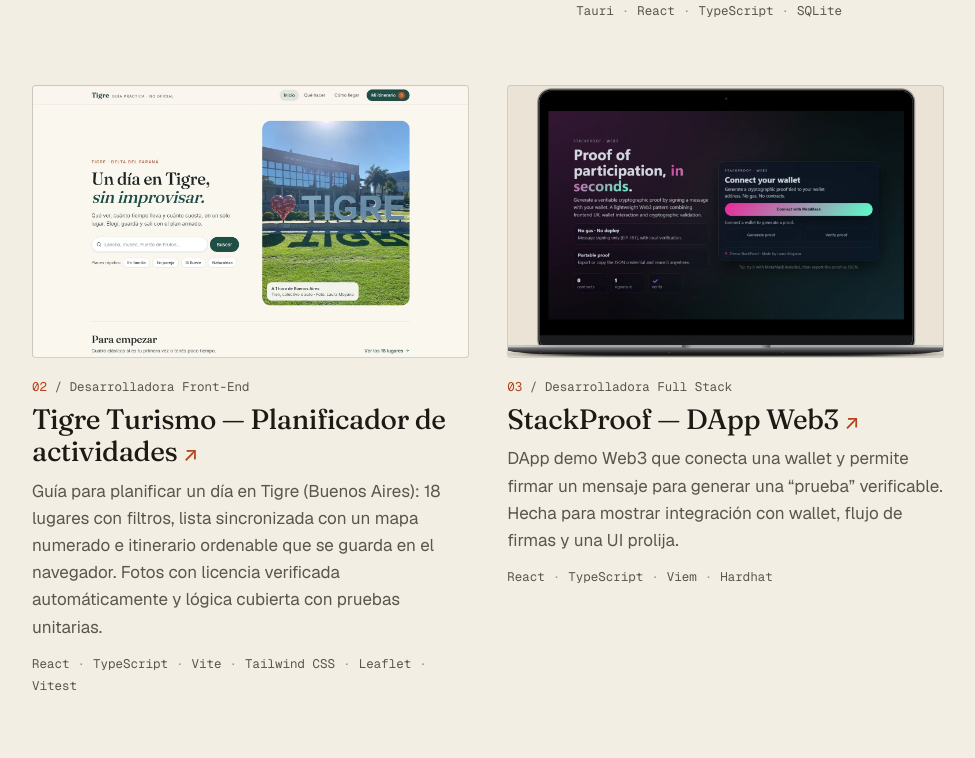
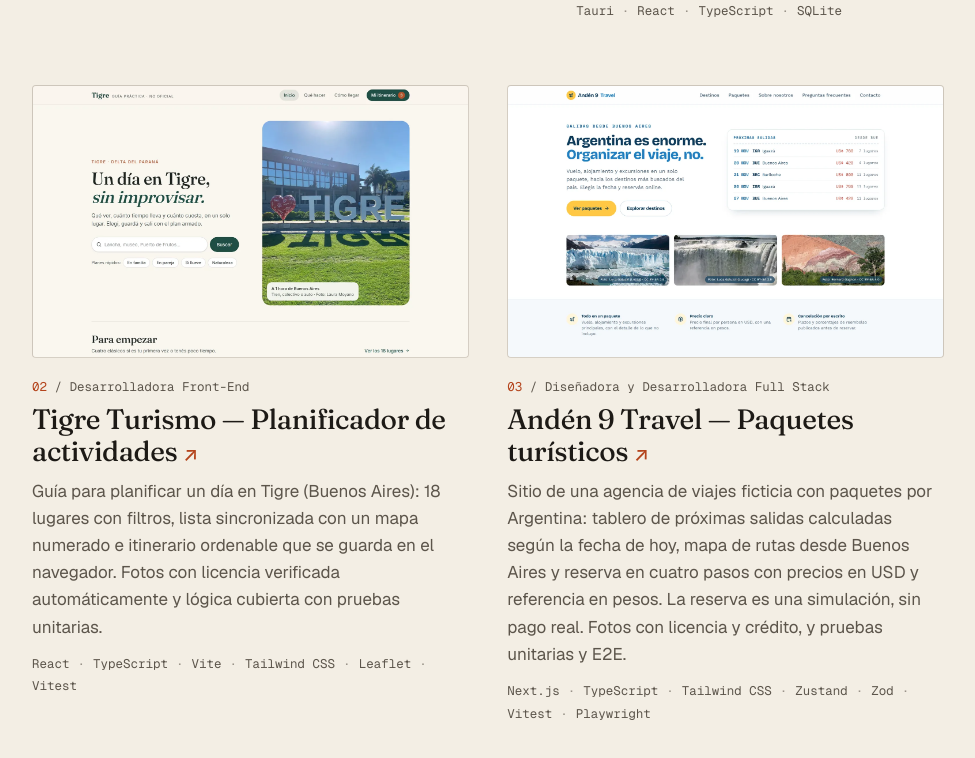
Before and after one commit to Laura-M-stack/laura-moyano-portfolio, a React (Vite) app: page / in a window 1280 px wide. Shown: the part 4896-5654 px from the top of the page, without its empty margins (268-1243 px from the left). Built offline with nearby package versions, Linux system fonts and the light colour scheme.

Commit message:
Agregar Andén 9 Travel a la sección de proyectos

```diff
--- a/src/data/profile.ts
+++ b/src/data/profile.ts
@@ -85,6 +85,12 @@ export const projects: ProjectEntry[] = [
     tech: ['React', 'TypeScript', 'Vite', 'Tailwind CSS', 'Leaflet', 'Vitest']
   },
   {
+    id: 'anden9-travel',
+    link: 'https://anden9-travel.vercel.app/',
+    image: 'projects/anden9-travel.webp',
+    tech: ['Next.js', 'TypeScript', 'Tailwind CSS', 'Zustand', 'Zod', 'Vitest', 'Playwright']
+  },
+  {
     id: 'stackproof',
     link: 'https://laura-m-stack.github.io/stackproof/',
     image: 'projects/stackproof.webp',
--- a/src/i18n.ts
+++ b/src/i18n.ts
@@ -213,6 +213,12 @@ export const translations = {
                 role: 'Front-End Developer',
                 description:
                     'Planner for a day in Tigre (Buenos Aires): 18 places with filters, a list synced to a numbered map and a reorderable itinerary saved in the browser. Photo licenses are verified automatically and the logic is covered by unit tests.'
+            },
+            'anden9-travel': {
+                name: 'Andén 9 Travel — Tour Packages Demo',
+                role: 'Designer & Full Stack Developer',
+                description:
+                    'Site for a fictional travel agency selling packages across Argentina: a departures board calculated from today\'s date, a route map from Buenos Aires and a four-step booking flow with prices in USD and a peso reference. Booking is a simulation, with no real payment. Licensed photos with credits, plus unit and E2E tests.'
             },
             'stackproof': {
                 name: 'StackProof — Web3 DApp',
@@ -494,6 +500,12 @@ export const translations = {
                 description:
                     'Guía para planificar un día en Tigre (Buenos Aires): 18 lugares con filtros, lista sincronizada con un mapa numerado e itinerario ordenable que se guarda en el navegador. Fotos con licencia verificada automáticamente y lógica cubierta con pruebas unitarias.'
             },
+            'anden9-travel': {
+                name: 'Andén 9 Travel — Paquetes turísticos',
+                role: 'Diseñadora y Desarrolladora Full Stack',
+                description:
+                    'Sitio de una agencia de viajes ficticia con paquetes por Argentina: tablero de próximas salidas calculadas según la fecha de hoy, mapa de rutas desde Buenos Aires y reserva en cuatro pasos con precios en USD y referencia en pesos. La reserva es una simulación, sin pago real. Fotos con licencia y crédito, y pruebas unitarias y E2E.'
+            },
             'stackproof': {
                 name: 'StackProof — DApp Web3',
                 role: 'Desarrolladora Full Stack',
```
Also changed, not shown: public/projects/anden9-travel.webp (added), 4 other files (tests, documents, lock files or other folders).
